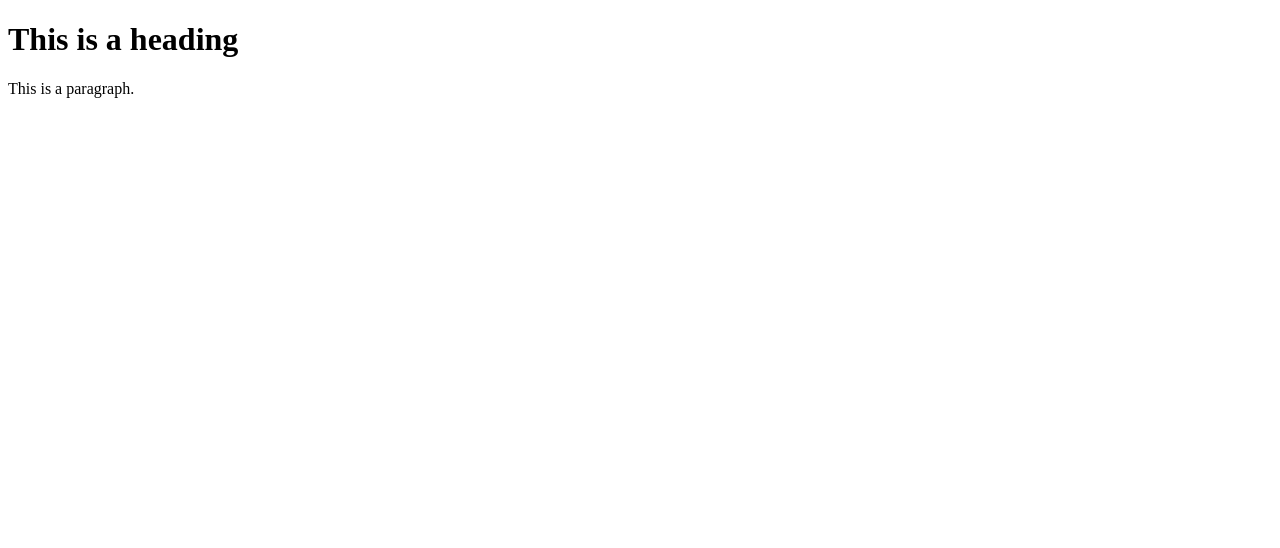
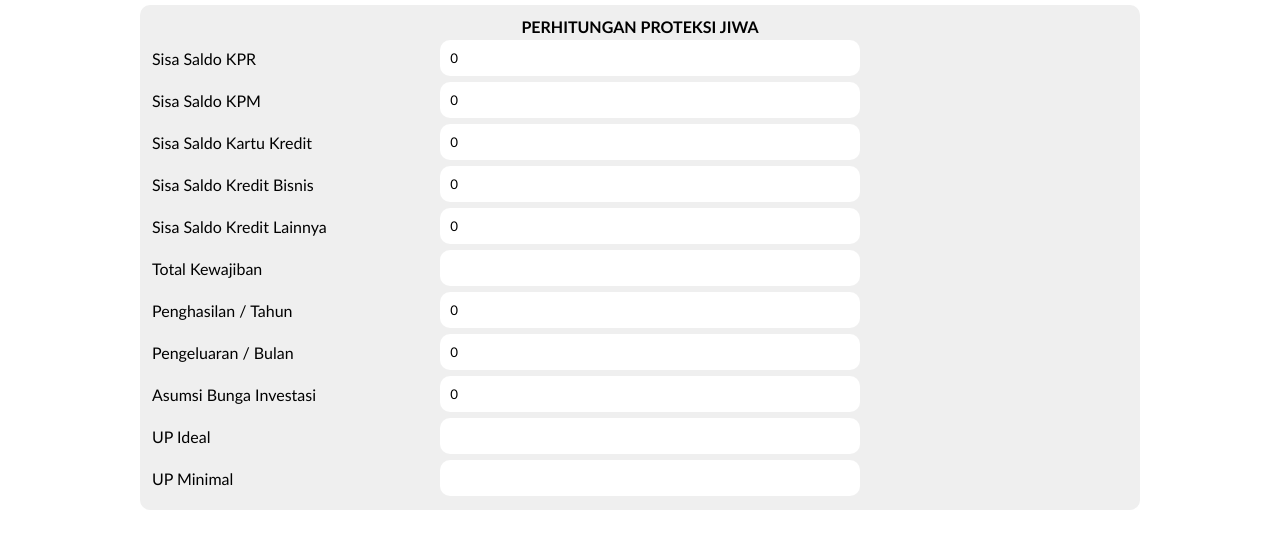
Before and after one commit to sunilokto/sunilokto.github.io, a plain HTML site: page index.html in a window 1280 px wide. Drawn offline with Linux system fonts and the light colour scheme.

Commit message:
Update index.html

```diff
--- a/index.html
+++ b/index.html
@@ -1,10 +1,146 @@
+
 <!DOCTYPE html>
-<html>
-<title>Page Title</title>
+<html lang="en">
+<head>
+    <meta charset="UTF-8">
+    <meta name="viewport" content="width=device-width, initial-scale=1.0">
+    <meta http-equiv="X-UA-Compatible" content="ie=edge">
+    <title>Document</title>
 
+<style>
+
+*{
+    margin: 0;
+    padding: 0;
+    font-family: 'Trebuchet MS', 'Lucida Sans Unicode', 'Lucida Grande', 'Lucida Sans', Arial, sans-serif;
+}
+
+table{
+    width: 1000px;
+    background-color: #efefef;
+    border-radius: 10px;
+    padding: 10px;
+    margin-top: 5px;
+}
+
+input{
+    border-radius: 10px;
+    padding: 10px;
+    margin: 2px;
+    width: 400px;
+    border: none;
+}
+
+</style>
+
+</head>
 <body>
-<h1>This is a heading</h1>
-<p>This is a paragraph.</p>
+<center>
+    <table>
+        <tr>
+            <center><th colspan="2">PERHITUNGAN PROTEKSI JIWA</th></center>
+        </tr>
+
+        <tr>
+            <td>Sisa Saldo KPR</td>
+            <td> <input type="text" id="kpr" value="0" placeholder="-" onkeyup="sum();" > </td>
+        </tr>
+
+        <tr>
+            <td>Sisa Saldo KPM</td>
+            <td> <input type="text" id="kpm" value="0" placeholder="-"onkeyup="sum();"> </td>
+        </tr>
+
+        <tr>
+            <td>Sisa Saldo Kartu Kredit</td>
+            <td> <input type="text" id="kk" value="0" placeholder="-"onkeyup="sum();"> </td>
+        </tr>
+
+        <tr>
+            <td>Sisa Saldo Kredit Bisnis</td>
+            <td> <input type="text" id="kb" value="0" placeholder="-"onkeyup="sum();"> </td>
+        </tr>
+
+        <tr>
+            <td>Sisa Saldo Kredit Lainnya</td>
+            <td> <input type="text" id="kl" value="0" placeholder="-"onkeyup="sum();" > </td>
+        </tr>
+
+        <tr>
+            <td>Total Kewajiban</td>
+            <td> <input type="text" id="kewajiban" onkeyup="sum();"> </td>
+        </tr>
+
+        <tr>
+            <td>Penghasilan / Tahun</td>
+            <td> <input type="text" id="hasilPerTahun" value="0" placeholder="-"onkeyup="sum();"> </td>
+        </tr>
+
+        <tr>
+            <td>Pengeluaran / Bulan</td>
+            <td> <input type="text" id="keluarPerBulan" value="0" placeholder="-"onkeyup="sum();"> </td>
+        </tr>
+
+        <tr>
+            <td>Asumsi Bunga Investasi</td>
+            <td> <input type="text" id="bunga" value="0" placeholder="-"onkeyup="sum();"> </td>
+        </tr>
+
+        <tr>
+            <td>UP Ideal</td>
+            <td> <input type="text" id="ideal" onkeyup="sum();"> </td>
+        </tr>
+
+        <tr>
+            <td>UP Minimal</td>
+            <td> <input type="text" id="minimal" onkeyup="sum()"> </td>
+        </tr>
+
+    </table>
+</center>
+
+<script>
+
+    //tahun/bunga+total
+
+    function sum()
+    {
+        var saldoKPR = document.getElementById('kpr').value;
+        var saldoKPM = document.getElementById('kpm').value;
+        var kredit = document.getElementById('kk').value;
+        var kreditBisnis = document.getElementById('kb').value;
+        var kreditLainnya = document.getElementById('kl').value;
+
+        var total = parseInt(saldoKPM) + parseInt(saldoKPR) + parseInt(kredit) + parseInt(kreditBisnis) + parseInt(kreditLainnya);
+
+        if(!isNaN(total))
+        {
+            document.getElementById('kewajiban').value = total;
+        }
+
+
+        var ppt = document.getElementById('hasilPerTahun').value;
+        var ppb = document.getElementById('keluarPerBulan').value;
+        var asumsi = document.getElementById('bunga').value / 100;
+
+        var upIdeal = parseInt(ppt) / parseInt(asumsi) + parseInt(total);
+        if(!isNaN(upIdeal))
+        {
+            document.getElementById('ideal').value = upIdeal;
+        }
+
+
+        var upMinimal = parseInt(ppb) * 12 / parseInt(asumsi) + total;
+        if(!isNaN(upMinimal))
+        {
+            document.getElementById('minimal').value = upMinimal;
+
+        }
+
+        //kluar*12/bunga+total
+    }
+
+</script>
+
 </body>
-
 </html>
```
